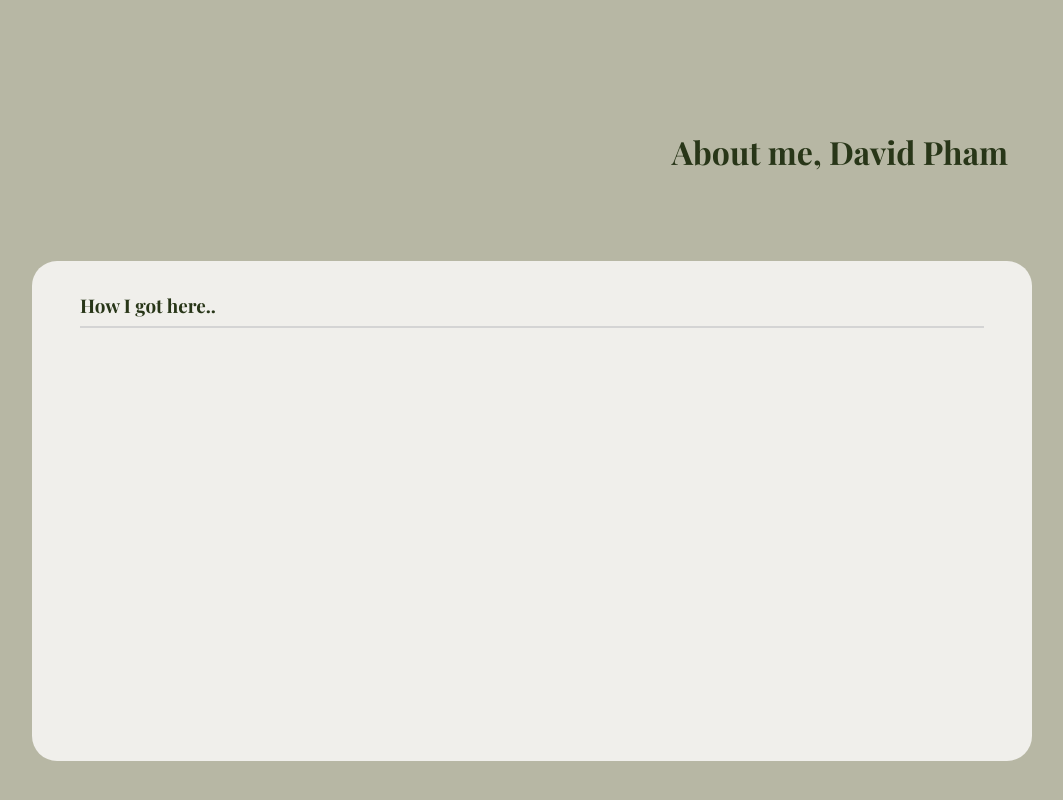
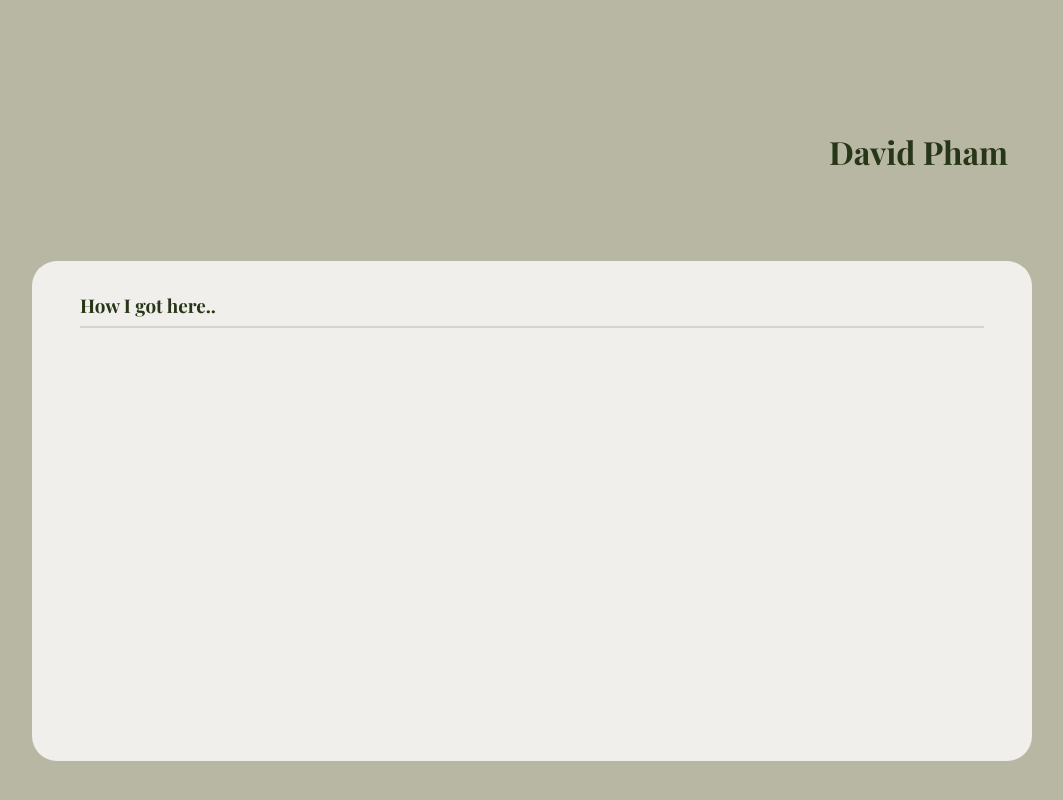
Before and after one commit to avagonick/Business-Class-On-Points, a React (Create React App) app: page / in a window 1280 px wide. Shown: the part 1753-2553 px from the top of the page, without its empty margins (192-1255 px from the left). Built offline with nearby package versions, Linux system fonts and the light colour scheme; a web font is replaced by a local one.

Commit message:
fixed title of about me

```diff
--- a/src/AboutMe.jsx
+++ b/src/AboutMe.jsx
@@ -3,7 +3,7 @@ import './AboutMe.css';
 export function AboutMe() {
     return (
         <div id="AboutMe">
-            <h3 id="Test">About me, David Pham</h3>
+            <h3 id="Test">David Pham</h3>
             <div class="split-container">
                  <div class="right-box">
                         <div className="HuyPham">
```
